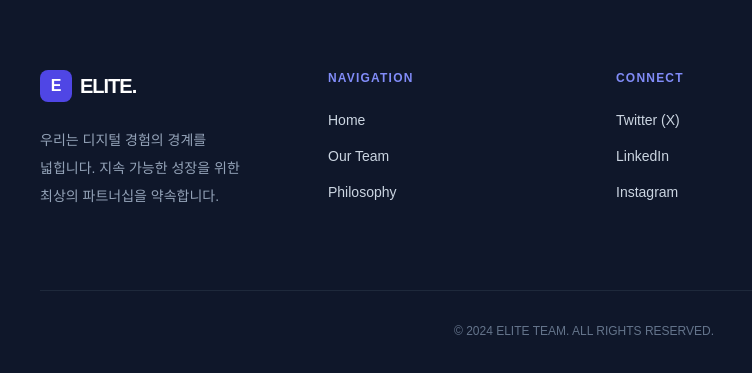
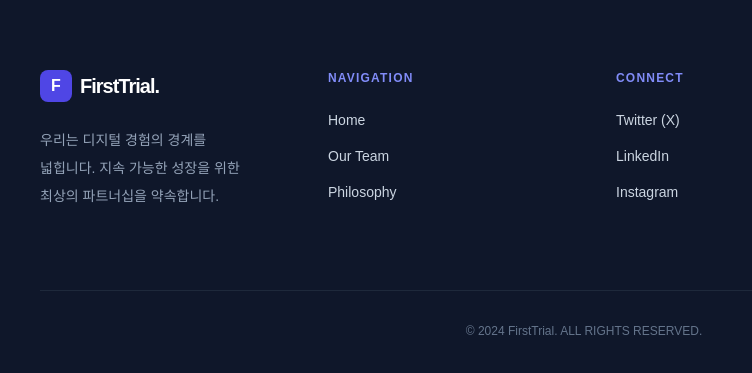
Before and after one commit to shkwon-cloud/20260128_team_homepage, a website built with Vite: page index.html in a window 1280 px wide. Shown: the part 1851-2224 px from the top of the page, 56-808 px from the left. Built offline with nearby package versions, Linux system fonts and the light colour scheme; a web font is replaced by a local one.

Commit message:
Resolve Issue #1: Rename company to FirstTrial

```diff
--- a/index.html
+++ b/index.html
@@ -72,8 +72,8 @@
             <div class="flex items-center gap-2">
                 <div
                     class="w-10 h-10 bg-indigo-600 rounded-xl flex items-center justify-center text-white font-bold text-xl shadow-lg">
-                    E</div>
-                <span class="text-xl font-black tracking-tighter">ELITE.</span>
+                    F</div>
+                <span class="text-xl font-black tracking-tighter">FirstTrial.</span>
             </div>
             <div class="hidden md:flex items-center gap-8 font-medium">
                 <a href="#" class="hover:text-indigo-600 transition-colors">홈</a>
@@ -169,8 +169,8 @@
         <div class="max-w-[1920px] mx-auto grid grid-cols-1 md:grid-cols-2 lg:grid-cols-4 gap-16">
             <div class="space-y-6">
                 <div class="flex items-center gap-2">
-                    <div class="w-8 h-8 bg-indigo-600 rounded-lg flex items-center justify-center font-bold">E</div>
-                    <span class="text-xl font-black tracking-tighter">ELITE.</span>
+                    <div class="w-8 h-8 bg-indigo-600 rounded-lg flex items-center justify-center font-bold">F</div>
+                    <span class="text-xl font-black tracking-tighter">FirstTrial.</span>
                 </div>
                 <p class="text-slate-400 text-sm leading-loose">
                     우리는 디지털 경험의 경계를 넓힙니다. 지속 가능한 성장을 위한 최상의 파트너십을 약속합니다.
@@ -202,7 +202,7 @@
             </div>
         </div>
         <div class="mt-20 pt-8 border-t border-slate-800 text-center text-slate-500 text-xs">
-            &copy; 2024 ELITE TEAM. ALL RIGHTS RESERVED.
+            &copy; 2024 FirstTrial. ALL RIGHTS RESERVED.
         </div>
     </footer>
 
```
